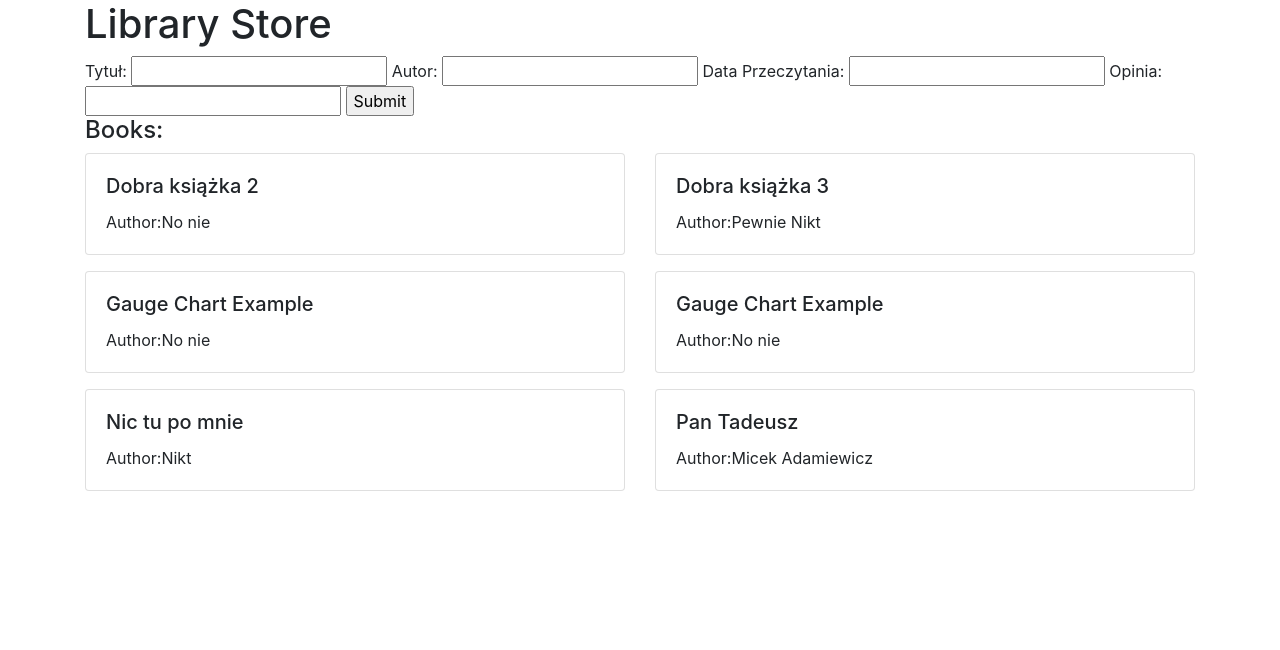
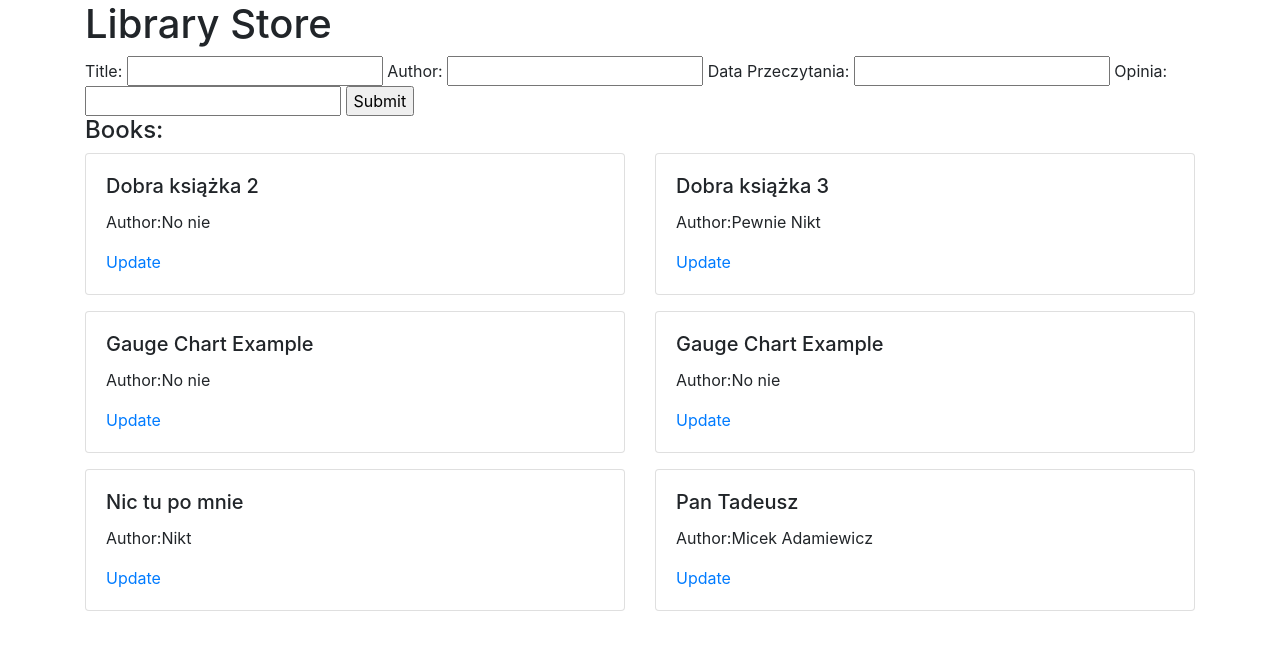
Before and after one commit to pationix/Book-list, a Django app: page / in a window 1280 px wide. Shown: the top 650 px of the page. Run offline with Django 3.2, Linux system fonts and the light colour scheme; data comes from the database, SQL or seed files in the repository; both versions use the stored data as it was after the commit; some libraries are stand-ins or nearby versions.

Commit message:
Edycja książki

```diff
--- a/myapp/templates/homepage.html
+++ b/myapp/templates/homepage.html
@@ -5,8 +5,8 @@
 {% endblock head_title %}
 {% block content %}
     <form method="POST" action="/">
-        Tytuł: {{form.title}}
-        Autor: {{form.author}}
+        Title: {{form.title}}
+        Author: {{form.author}}
         Data Przeczytania: {{form.readed}}
         Opinia: {{form.review}}
         {% csrf_token %}
@@ -23,6 +23,7 @@
                         <div class="card-body">
                             <h5 class="card-title">{{ book.title }}</h5>
                             <p class="card-text">Author:{{ book.author }}</p>
+                            <a href="{% url 'update_book' book.id %}">Update</a>
                         </div>
                     </div>
                 </div>
--- a/myapp/urls.py
+++ b/myapp/urls.py
@@ -1,7 +1,9 @@
 from django.urls import path
 
 from .views import home
+from . import views
 
 urlpatterns = [
     path('', home, name='home'),
+    path('update_book/<str:pk>/', views.updateBook, name="update_book")
 ]
--- a/myapp/views.py
+++ b/myapp/views.py
@@ -15,3 +15,18 @@ def home(request):
 
     context = {"books":books, 'form':form}
     return render(request, "homepage.html", context)
+
+def updateBook(request, pk):
+    book = Book.objects.get(id=pk)
+
+    form = BookForm(instance=book)
+
+    if request.method == 'POST':
+        form = BookForm(request.POST, instance=book)
+        if form.is_valid():
+            form.save()
+            return redirect('/')
+
+    context = {'form':form}
+
+    return render(request, 'update_book.html', context)
```
Also changed, not shown: myapp/templates/update_book.html (added, +10 -0 lines), db.sqlite3, myapp/templates/delete.html (added).
